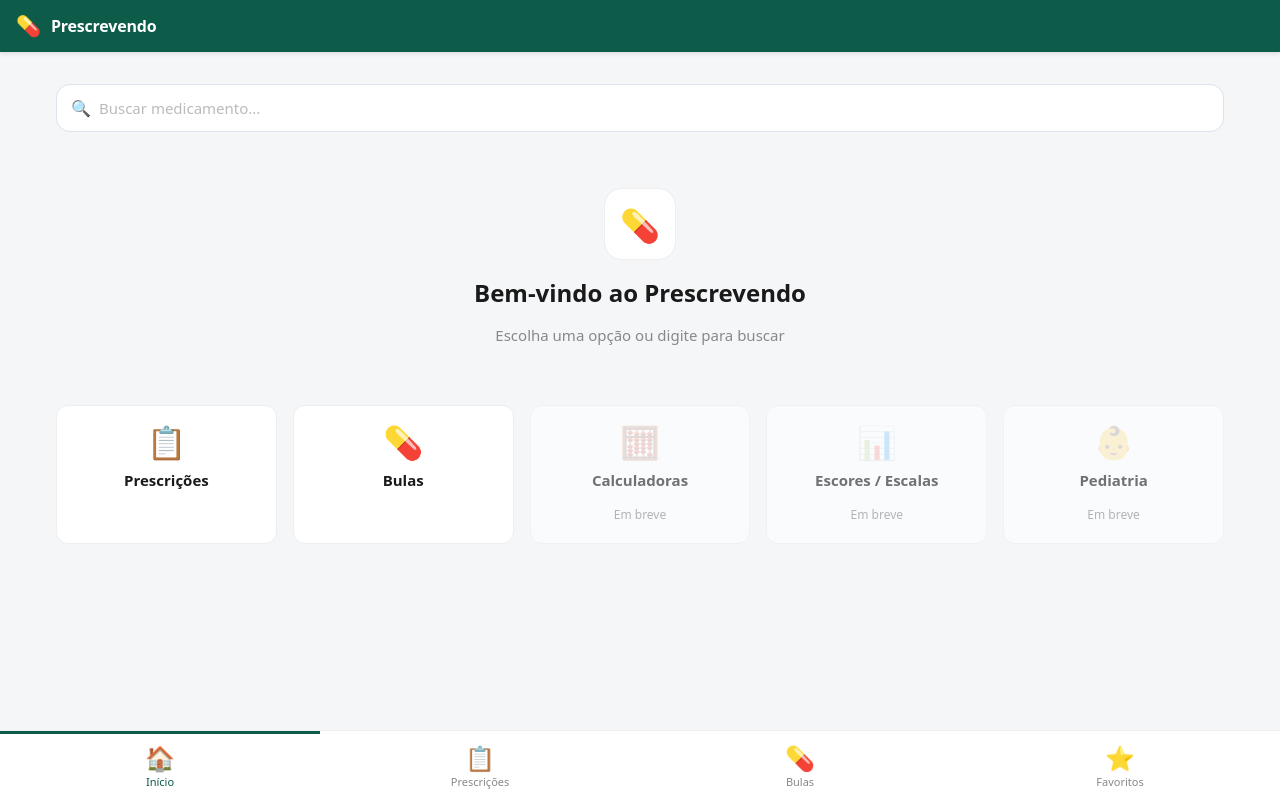
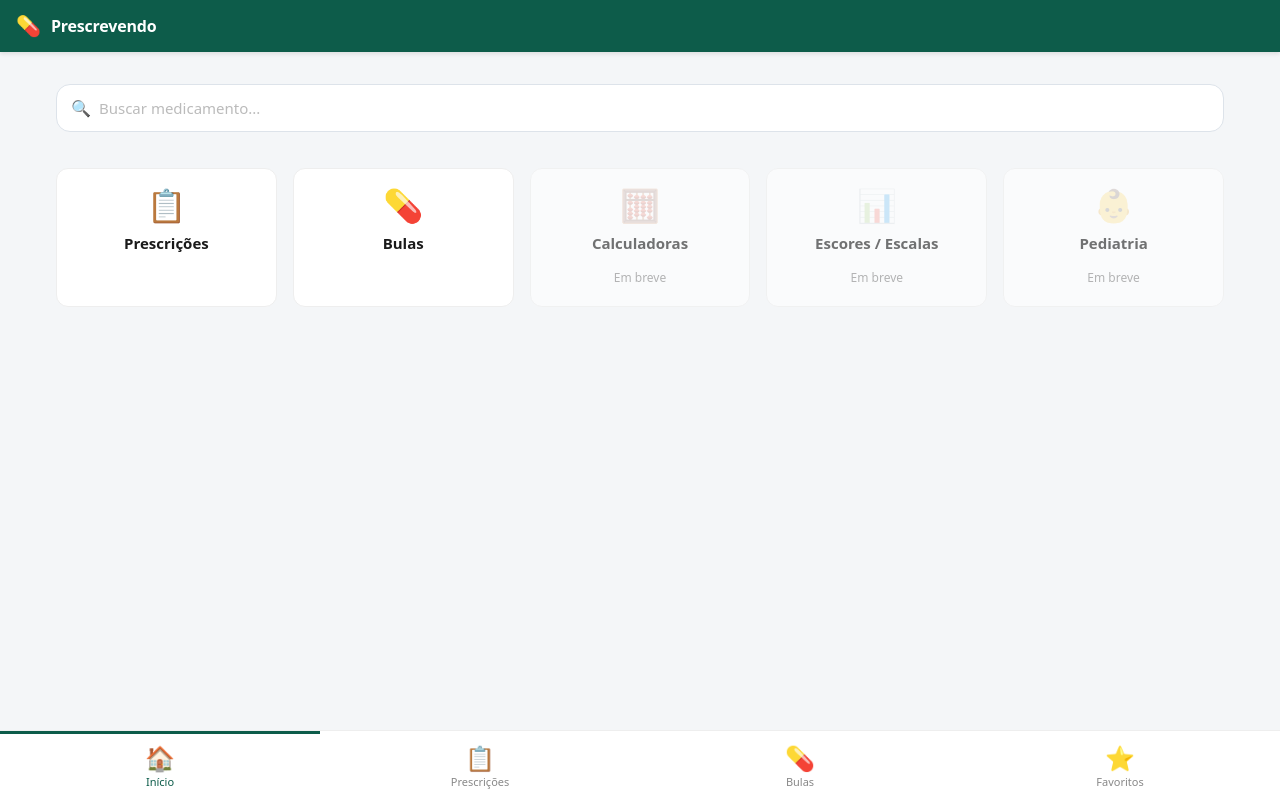
Before and after one commit to prescrevendo/prescrevendo-app2, a React (Vite) app: page / in a window 1280 px wide. Built offline with nearby package versions, Linux system fonts and the light colour scheme.

Commit message:
refactor: Remover bloco 'Bem vindo' da Home - deixar ícones direto

```diff
--- a/src/pages/TelaHome.jsx
+++ b/src/pages/TelaHome.jsx
@@ -22,12 +22,6 @@
         </div>
       </div>
 
-      <div className="welcome-section">
-        <div className="welcome-pill">💊</div>
-        <h1 className="welcome-title">Bem-vindo ao Prescrevendo</h1>
-        <p className="welcome-subtitle">Escolha uma opção ou digite para buscar</p>
-      </div>
-
       <div className="menu-grid">
         {menuItems.map(item => (
           <button
```
